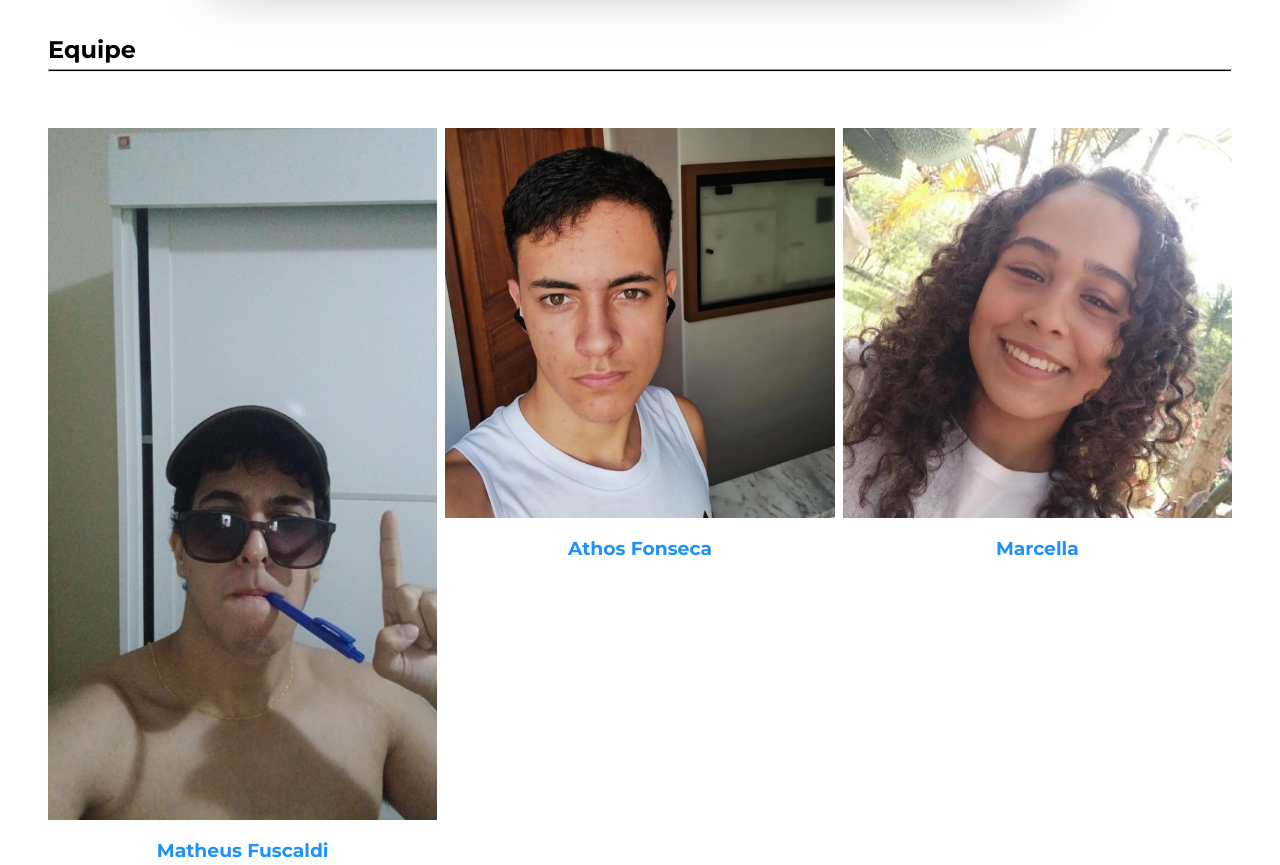
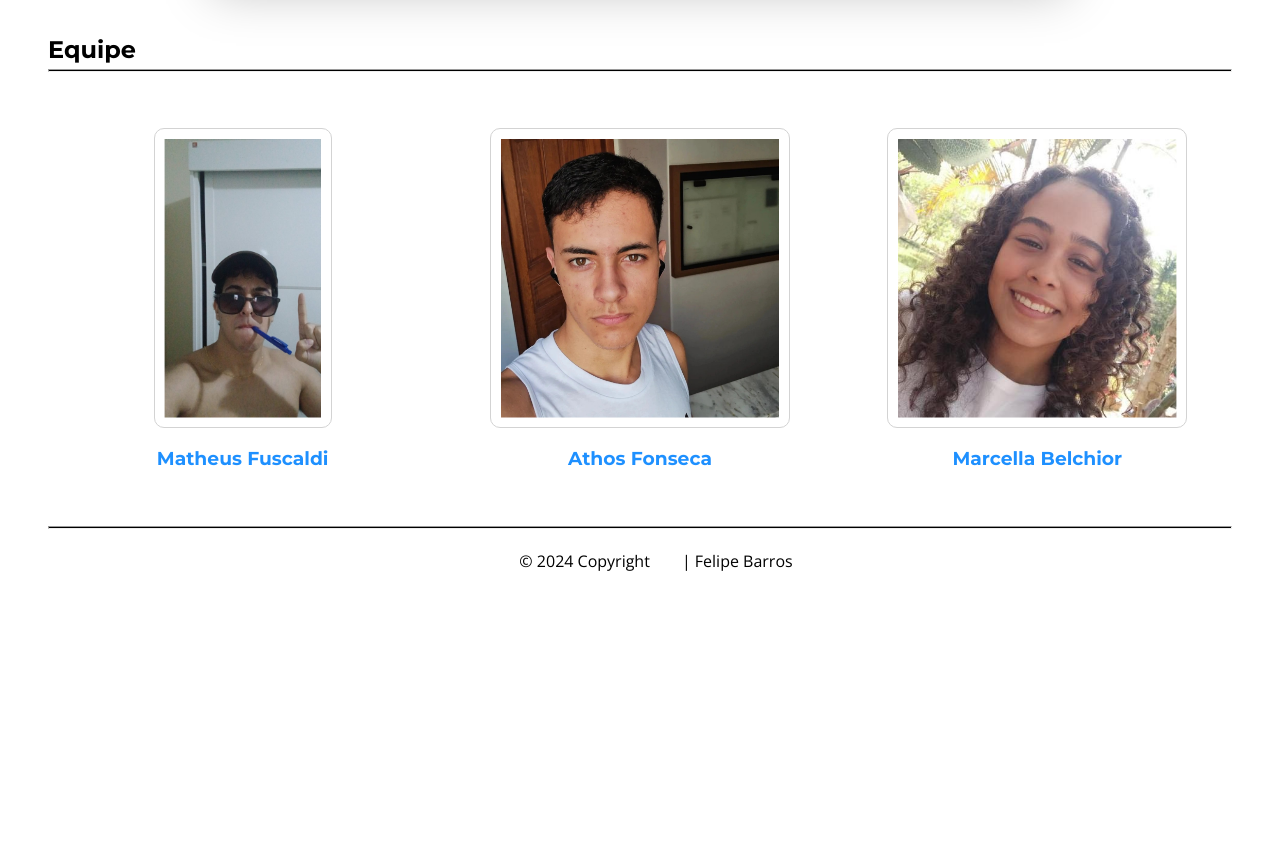
Before and after one commit to nkdwon/Portfolio, a website: page felipe_almeida_732683/public/index.html in a window 1280 px wide. Shown: the part 1000-1865 px from the top of the page. After the commit the page ends 1593 px from the top, so only its background shows below. Drawn offline with nearby package versions, Linux system fonts and the light colour scheme; no server answers.

Commit message:
Update db.json, app.js

```diff
--- a/felipe_almeida_732683/db/db.json
+++ b/felipe_almeida_732683/db/db.json
@@ -51,7 +51,7 @@
     },
     {
       "url_foto": "../public/assets/img/ColegaMarcella.jpg",
-      "nome": "Marcella",
+      "nome": "Marcella Belchior",
       "url_profile": "https://github.com/marcellasb28",
       "id": 3
     }
--- a/felipe_almeida_732683/public/assets/css/style.css
+++ b/felipe_almeida_732683/public/assets/css/style.css
@@ -349,7 +349,7 @@ a {
   filter: brightness(120%);
 }
 
-.colega > img {
+.colegaImagem {
   border: 1px solid lightgray;
   border-radius: 10px;
   padding: 0.6rem;
--- a/felipe_almeida_732683/public/assets/scripts/app.js
+++ b/felipe_almeida_732683/public/assets/scripts/app.js
@@ -109,7 +109,7 @@ async function fetchJsonData() {
     const data = await response.json();
     return data;
   } catch (error) {
-    console.error('Erro ao buscar o arquivo JSON:', error);
+      console.error('Erro ao buscar o arquivo JSON:', error);
     return null;
   }
 }
@@ -122,7 +122,7 @@ function updateEquipeSection(colegas) {
 
     colegaDiv.innerHTML = `
       <a href="${colega.url_profile || '#'}" target="_blank">
-        <img src="${colega.url_foto}" alt="Foto ${colega.nome}" />
+        <img src="${colega.url_foto}" alt="Foto ${colega.nome}" class="colegaImagem"/>
         <h3 class="nomePessoa">${colega.nome || 'Nome não disponível'}</h3>
       </a>
     `;
```
